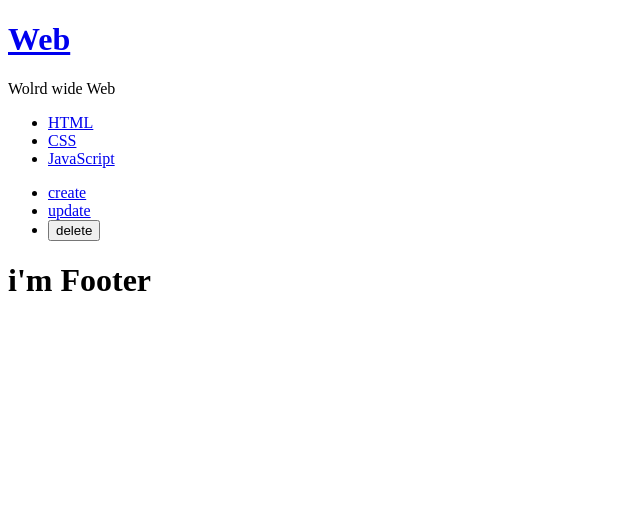
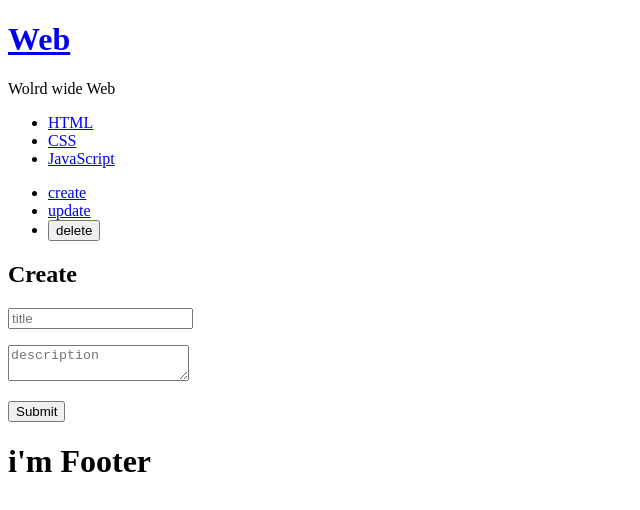
Before and after one commit to zmfpdl64/LearningReact, a React (Create React App) app in the folder react-app/: page / in a window 1280 px wide. Shown: the top 510 px of the page, without its empty margins (0-640 px from the left). Built offline with nearby package versions, Linux system fonts and the light colour scheme.

Commit message:
createContent에서 Form 전송 방식 구현

```diff
--- a/react-app/src/App.js
+++ b/react-app/src/App.js
@@ -15,7 +15,7 @@ class App extends Component {
   constructor(props) {
     super(props);
     this.state = {
-      mode: "read",
+      mode: "create",
       subject:{title:"Web", sub:"Wolrd wide Web"},
       welcome:{title:"Welcome", desc:"Hello, React!!"},
       contents: [
--- a/react-app/src/components/CreateContent.js
+++ b/react-app/src/components/CreateContent.js
@@ -5,9 +5,16 @@ class CreateContent extends Component{
       return (
         <article>
           <h2>Create</h2>
-          <from>
-
-          </from>
+          <form action="/create_process" method="post"
+            onSubmit={function(e) {
+              e.preventDefault();
+              alert('submit');
+            }.bind(this)}
+          >
+            <p><input type="text" name="title" placeholder='title'></input></p>
+            <p><textarea name="desc" placeholder='description'></textarea></p>
+            <p><input type='submit'></input></p>
+          </form>
         </article>
       );
     }
```
